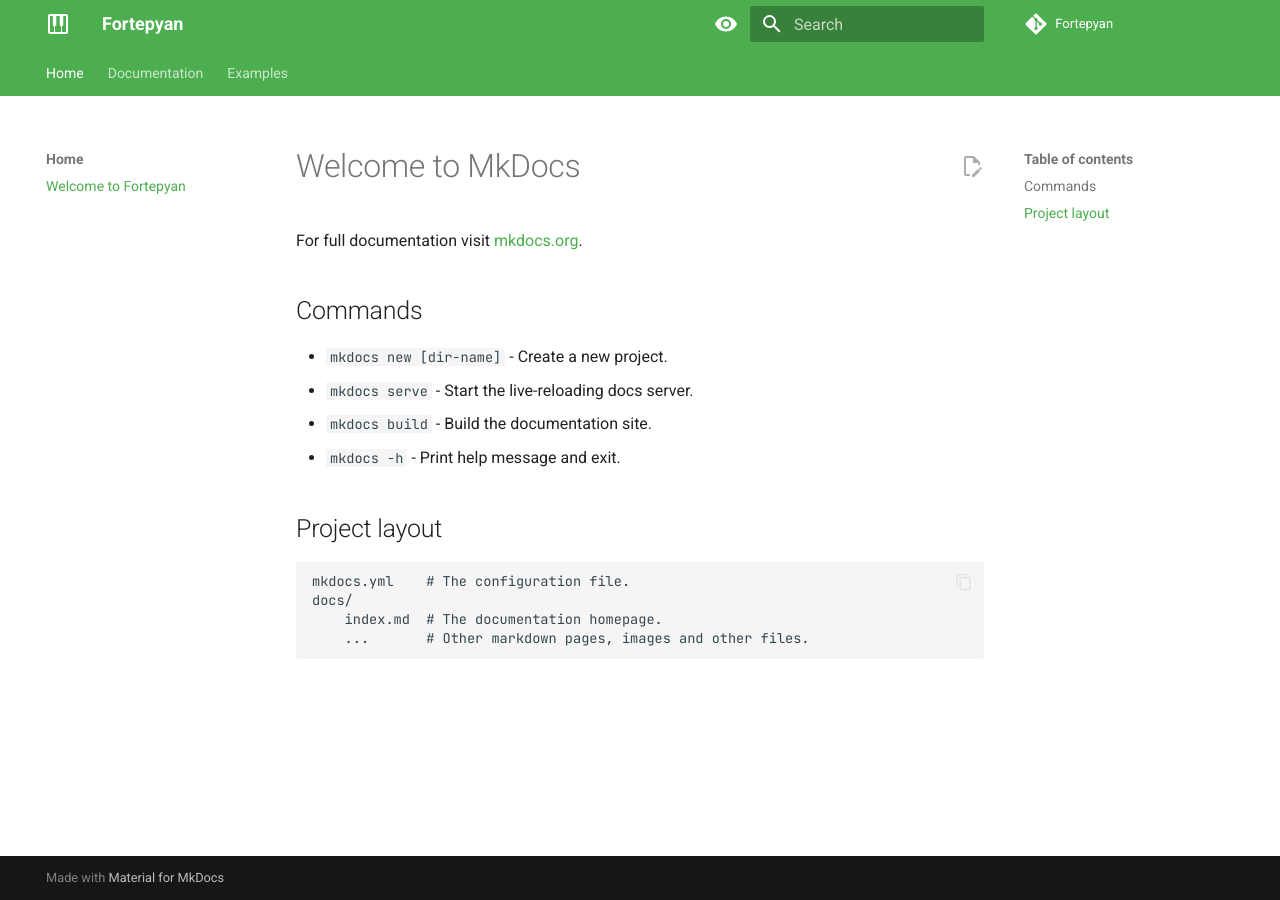
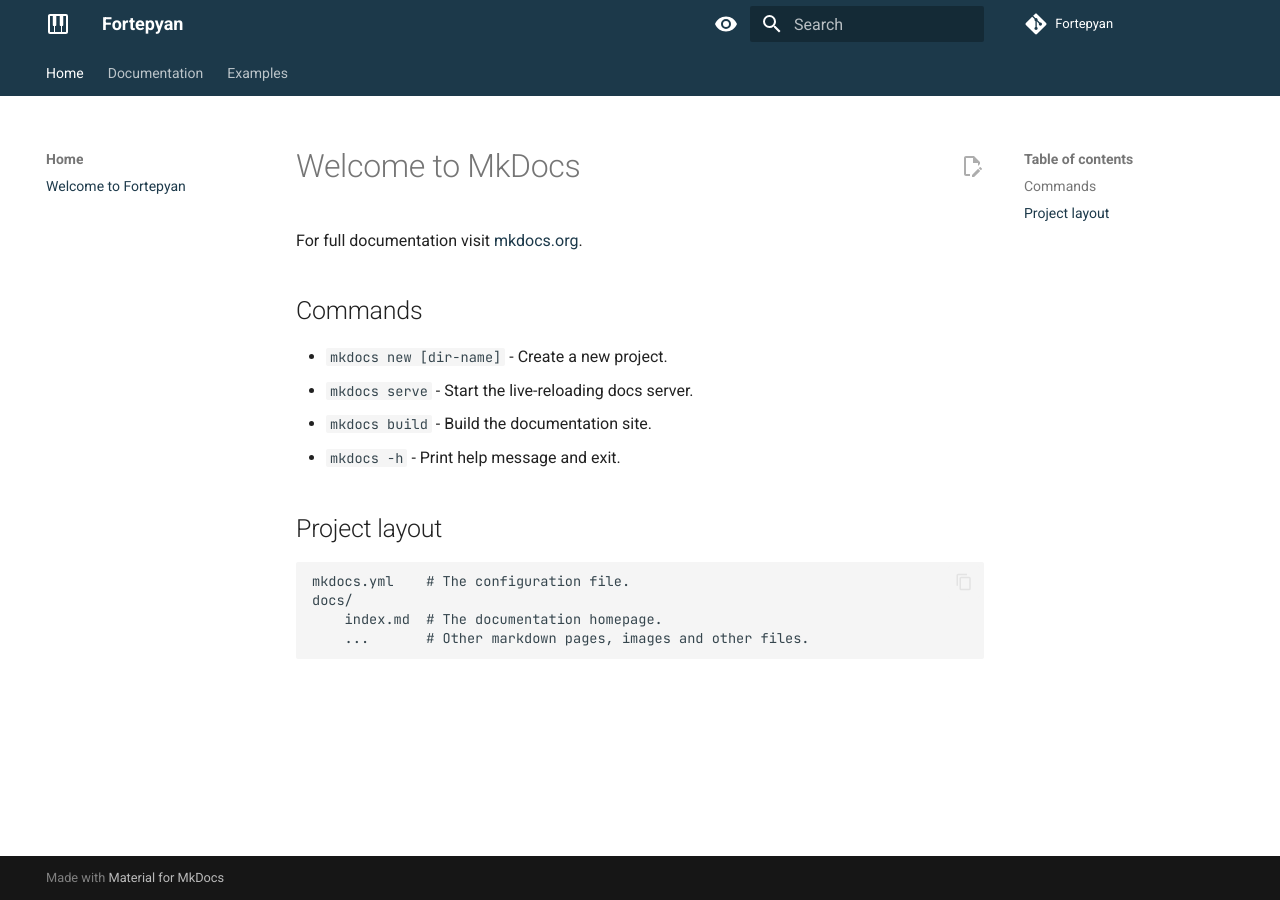
Before and after one commit to Nospoko/fortepyan, an MkDocs documentation site: the page built from docs/index.md, in a window 1280 px wide. Built offline with MkDocs 1.6.1 and Material for MkDocs 9.7.7, drawn with Linux system fonts in a browser that asks for light colours; comment, search, counter and statistics services are not loaded.

Commit message:
change theme to pianofor.ai color

```diff
--- /dev/null
+++ b/docs/assets/extra.css
@@ -0,0 +1,3 @@
+:root {
+    --md-primary-fg-color: #1c394a;
+  }
--- a/mkdocs.yml
+++ b/mkdocs.yml
@@ -2,6 +2,7 @@
 site_name: Fortepyan
 repo_url: https://github.com/Nospoko/fortepyan
 repo_name: Fortepyan
+
 
 theme:
   name: material
@@ -16,7 +17,7 @@
     # Palette toggle for light mode
     - media: "(prefers-color-scheme: light)"
       scheme: default
-      primary: green
+      primary: 1c394a
       accent: deep orange
       toggle:
         icon: material/eye
@@ -25,7 +26,7 @@
     # Palette toggle for dark mode
     - media: "(prefers-color-scheme: dark)"
       scheme: slate
-      primary: green
+      primary: 368BBA
       accent: deep orange
       toggle:
         icon: material/eye-outline
@@ -48,7 +49,7 @@
   - Examples:
     - Visualizations: examples/visualizations.md
 
-
+extra_css: [assets/extra.css]
 plugins:
   - search
   - mkdocstrings
```
